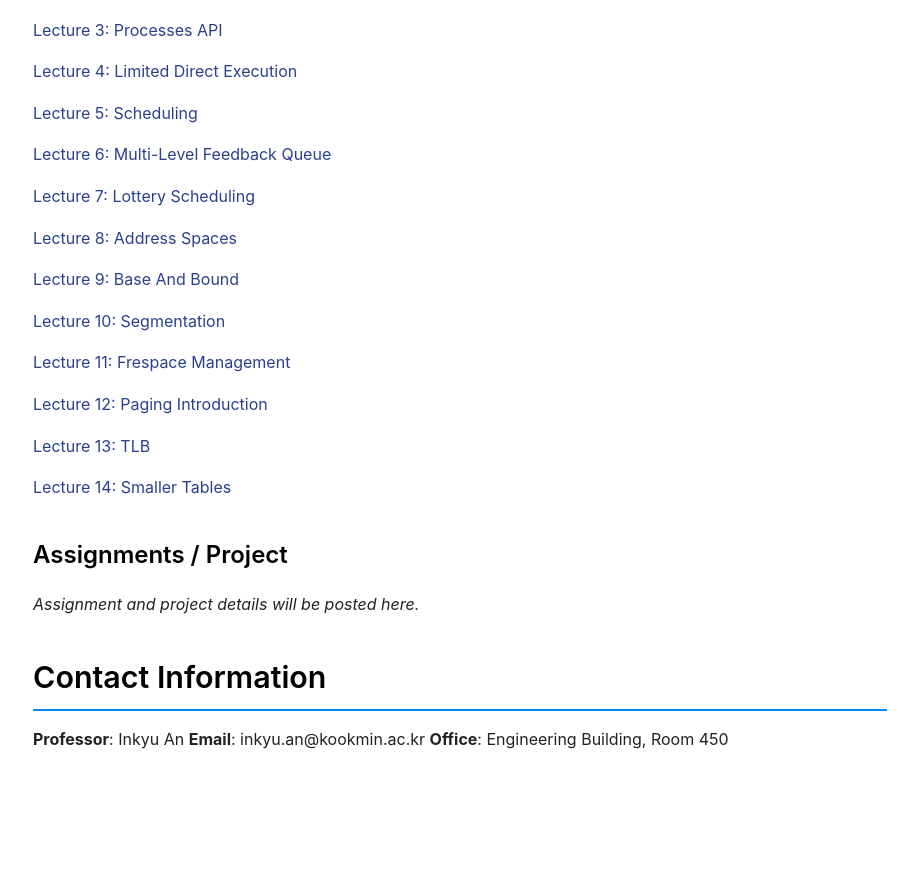
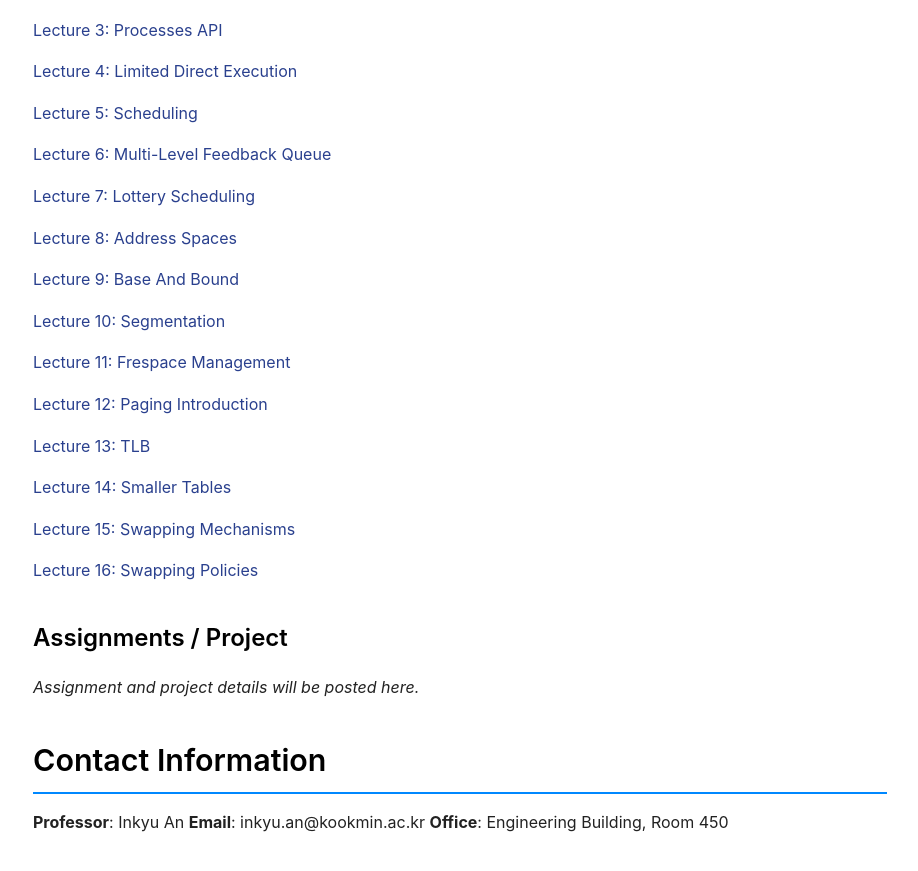
Before and after one commit to mairlab-KM/mairlab-KM.github.io, a Jekyll site: the page built from courses/operating-systems-2026spring.md, in a window 1280 px wide and 900 px high, scrolled down 4280 px. Shown: the top 871 px of the window, without its empty margins (180-1098 px from the left). Built offline with Jekyll 4.4.1, drawn with Linux system fonts in a browser that asks for light colours; before the commit the page ends 5097 px from its top, so only the background shows below that.

Commit message:
Upload lecture notes

```diff
--- a/courses/operating-systems-2026spring.md
+++ b/courses/operating-systems-2026spring.md
@@ -196,6 +196,10 @@ By the end of this course, students will be able to:
 
 [Lecture 14: Smaller Tables](/assets/courses/operating-systems-2026spring/lectures/14_Smaller_Tables.pdf)
 
+[Lecture 15: Swapping Mechanisms](/assets/courses/operating-systems-2026spring/lectures/15_Swapping_Mechanisms.pdf)
+
+[Lecture 16: Swapping Policies](/assets/courses/operating-systems-2026spring/lectures/16_Swapping_Policies.pdf)
+
 ### Assignments / Project
 *Assignment and project details will be posted here.*
 
```
Also changed, not shown: 2 other files.
